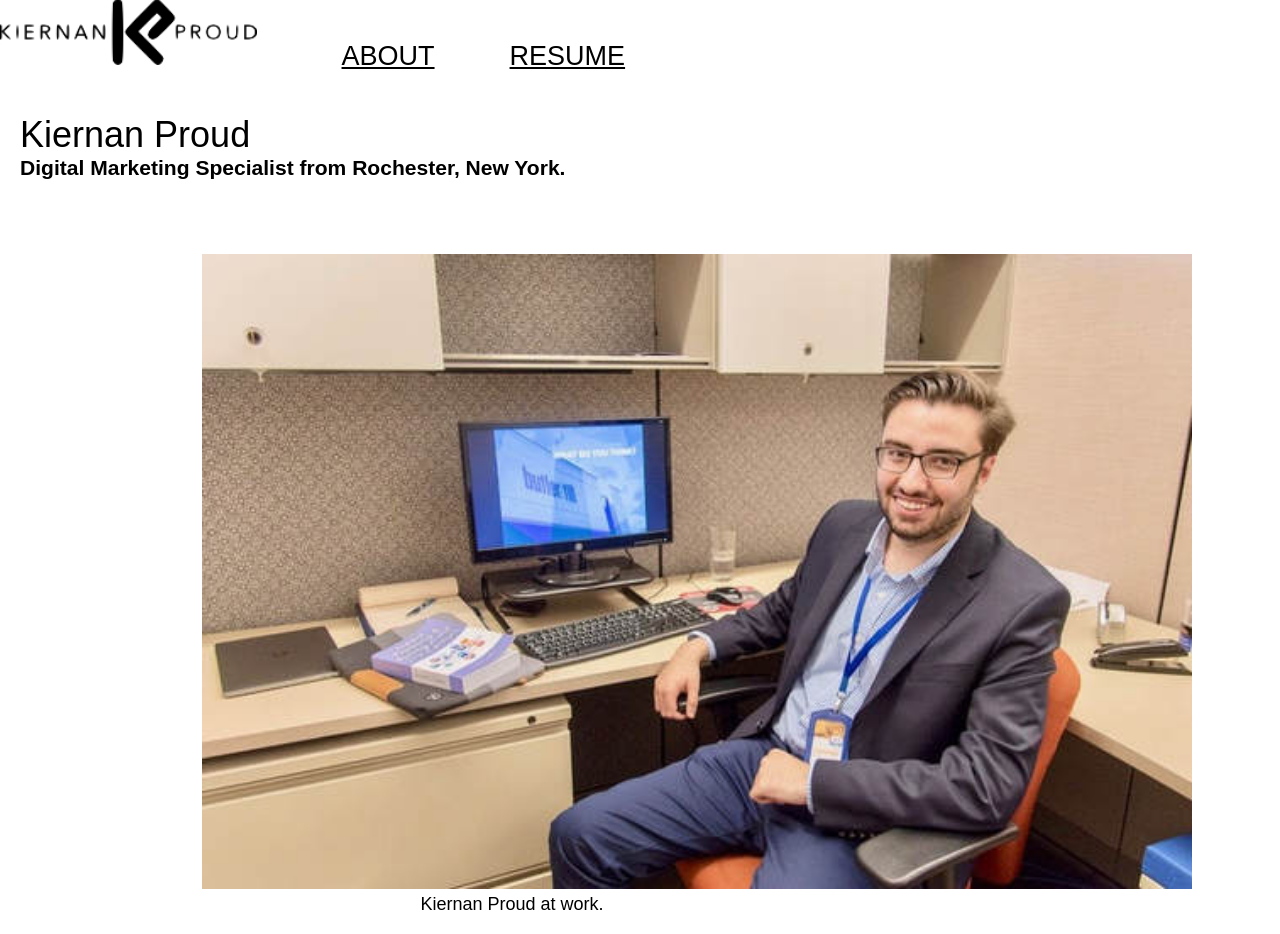
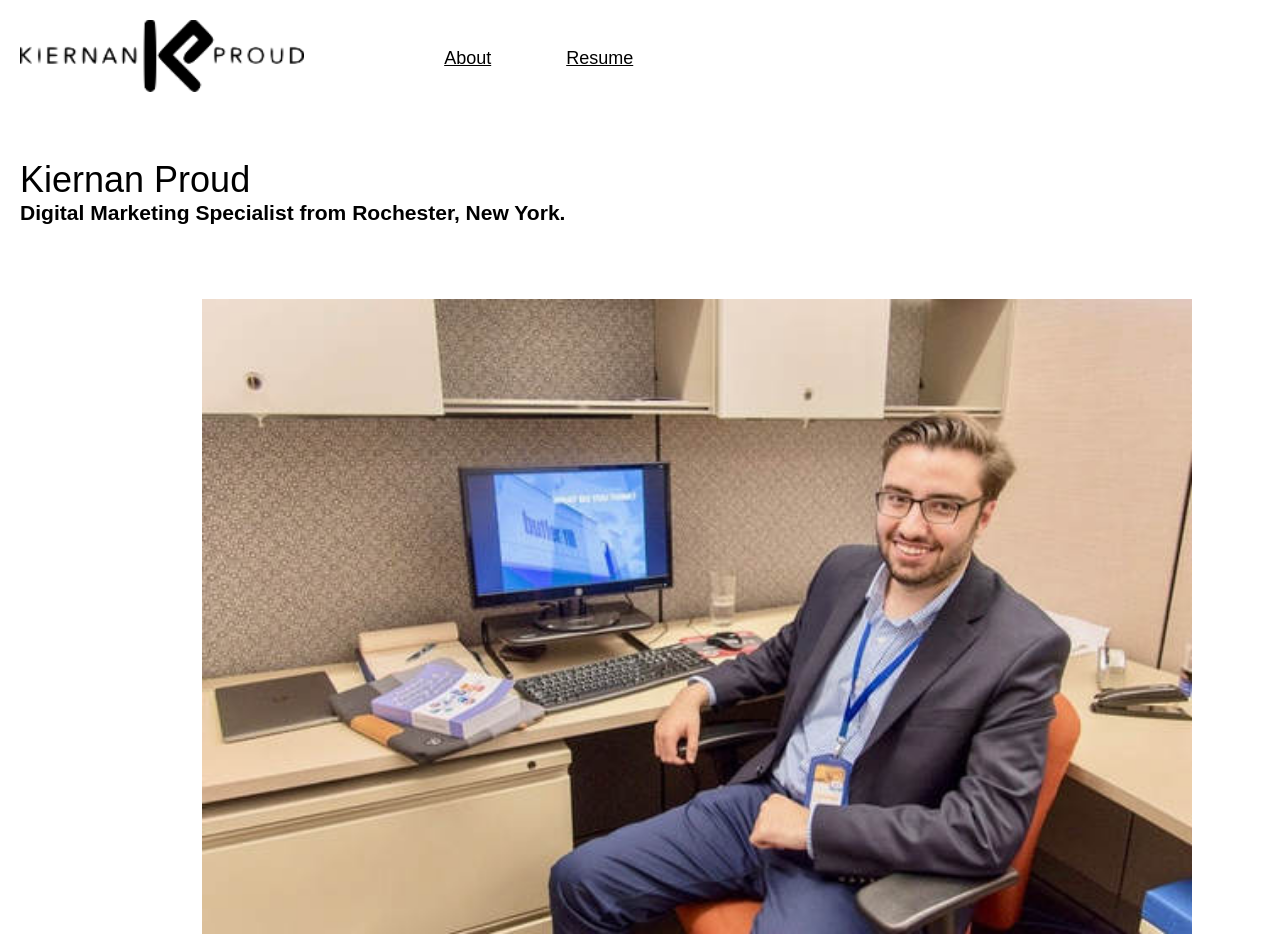
Before and after one commit to kiernanproud/assignment3not, a plain HTML site: page index.html in a window 1280 px wide. Shown: the top 934 px of the page. Drawn offline with Linux system fonts and the light colour scheme.

Commit message:
made updates in class

```diff
--- a/css/styles.css
+++ b/css/styles.css
@@ -1,10 +1,22 @@
+.logo {
+height: 4em;
+margin: 20px;
+}
+
 * {
     box-sizing:border-box;
     margin: 0;
 }
 
 header {
-    margin-bottom: 100px;
+    display: flex;
+    align-items: center;
+    background-color: #ffffff;
+
+    header nav{
+        flex: 1;
+    }
+
 }
 
 html {
--- a/index.html
+++ b/index.html
@@ -8,10 +8,27 @@
 </head>
 
 <body>
+    <header>
+        <a href="index.html"> <img class=
+        "logo"
+        src= "images/kiernan-logo.png" alt="Kiernan Proud's Logo">
+        </a>
+    <nav>
+        <ul>
+            <l1><a href="about.html">About</a></l1>
+            <l1><a href="resume.html">Resume</a></l1>
 
-    <a href="index.html"><img src="images/kiernan-logo.png" alt="Kiernan Proud home page" height="65"></a>
+        </ul>
+
+    </nav>
+
+
+    </header>
+
+<!--
     <a class="main-nav" href="about.html">About</a>
     <a class="main-nav" href="resume.html">Resume</a>
+-->
     <h1 class="h1-title"><br>Kiernan Proud</h1>
     <h3 class="h2-title">Digital Marketing Specialist from Rochester, New York. </h3>
     <div class="section-features">
```
